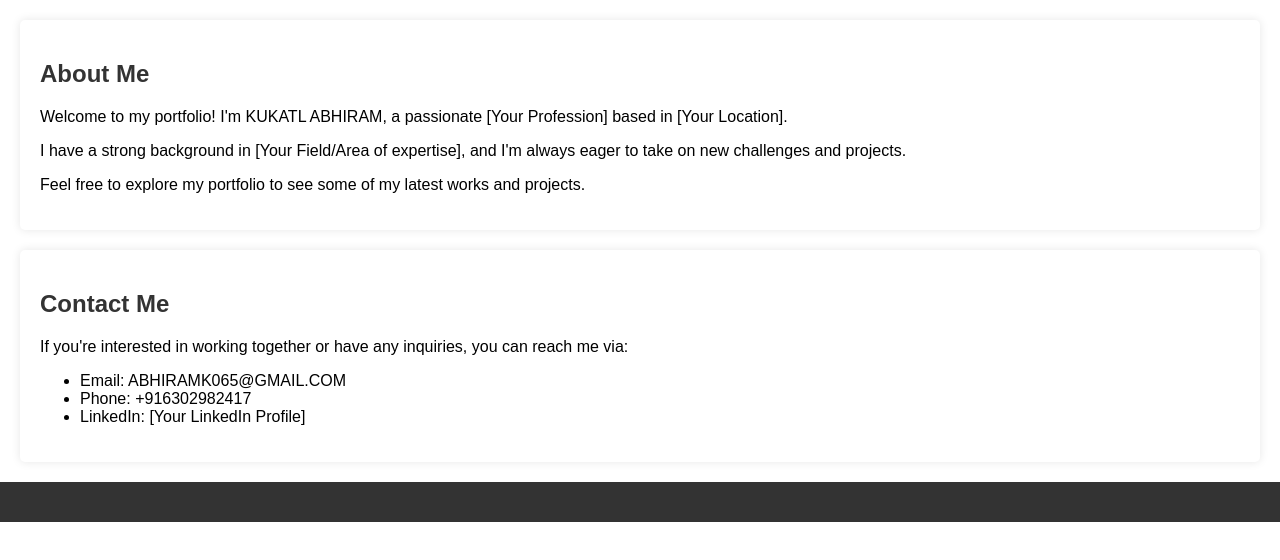
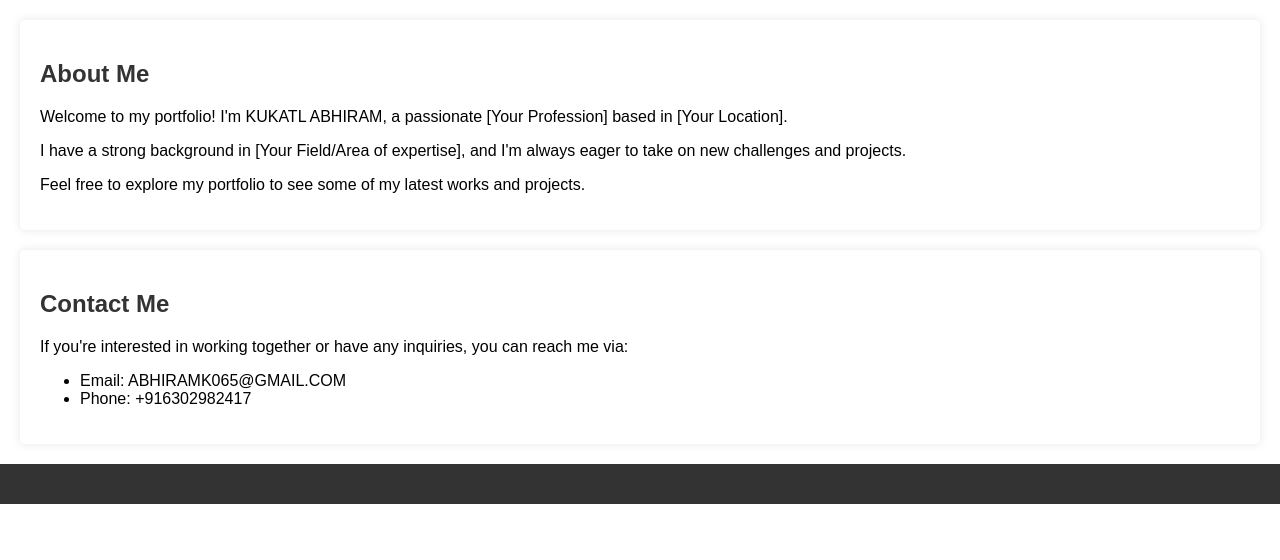
Before and after one commit to kuktl/Portfolio, a plain HTML site: page About.html in a window 1280 px wide. Drawn offline with Linux system fonts and the light colour scheme.

Commit message:
Update About.html

```diff
--- a/About.html
+++ b/About.html
@@ -79,9 +79,8 @@
         <ul>
             <li>Email: ABHIRAMK065@GMAIL.COM</li>
             <li>Phone: +916302982417</li>
-            <li>LinkedIn: [Your LinkedIn Profile]</li>
-            <!-- Add more contact information as needed -->
-        </ul>
+
+ </ul>
     </section>
 
     <!-- Add more sections for other content if needed -->
```
